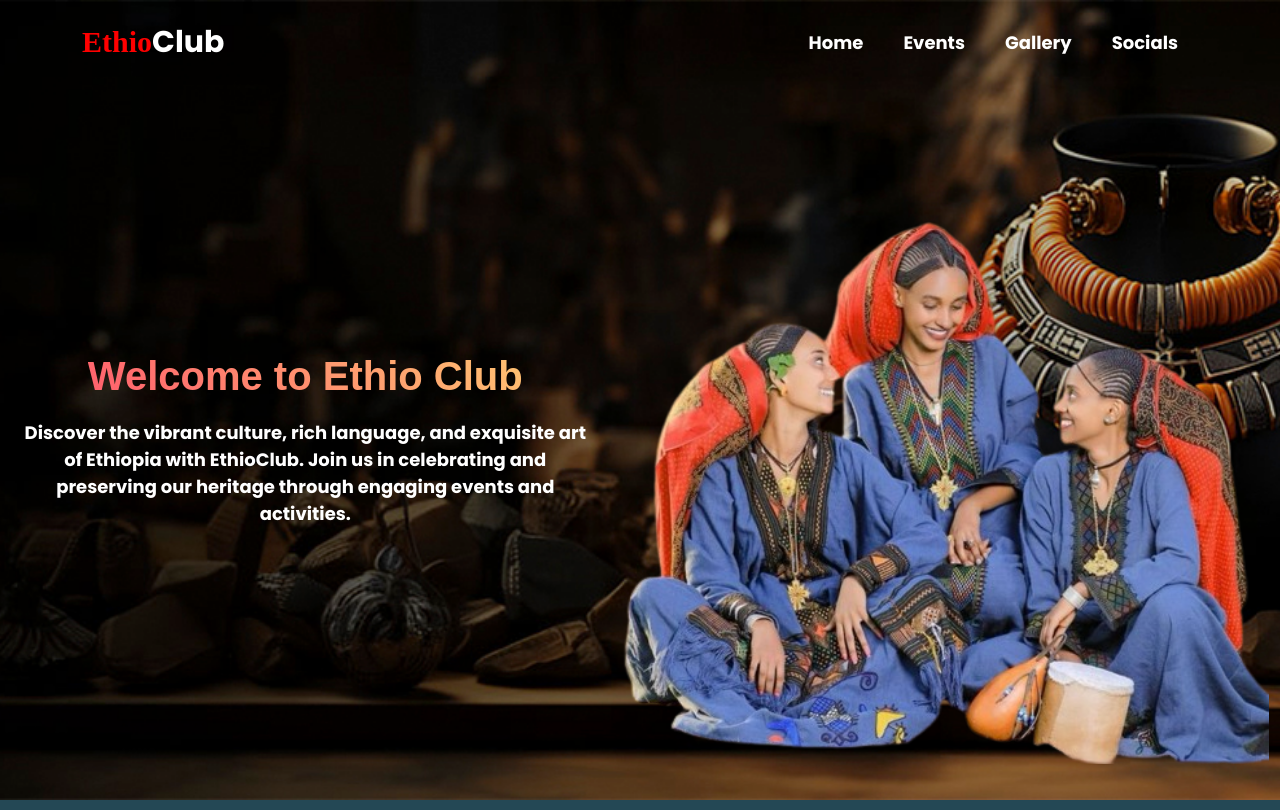
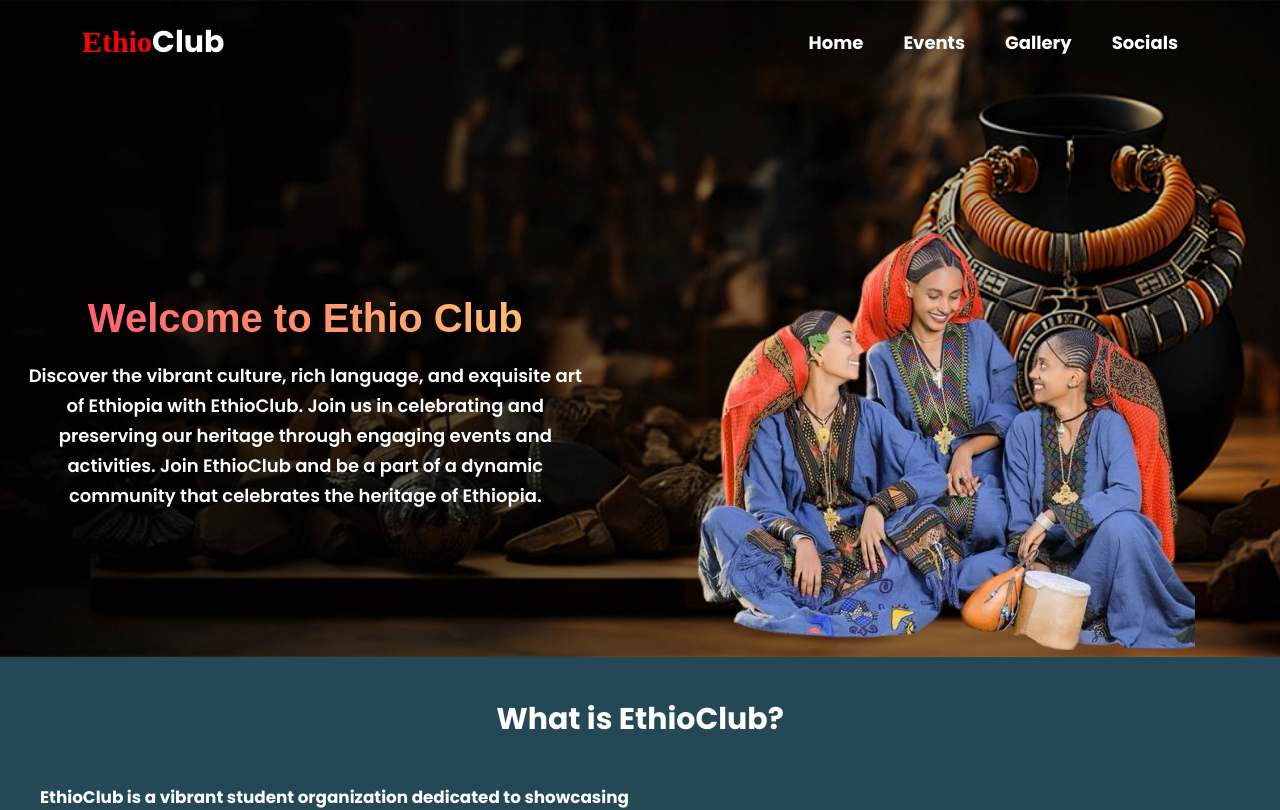
Before and after one commit to Indalu616/ethio-club, a React (Create React App) app: page / in a window 1280 px wide. Shown: the top 810 px of the page. Built offline with nearby package versions, Linux system fonts and the light colour scheme; a web font is replaced by a local one.

Commit message:
page deployesecond time

```diff
--- a/src/Components/Hero/Hero.css
+++ b/src/Components/Hero/Hero.css
@@ -1,10 +1,9 @@
 .hero {
   width: 100%;
-  height: 100vh;
   display: flex;
   align-items: center;
   justify-content: center;
-  padding-top: 80px;
+  padding-top: 150px;
   background: url("../../images/about-bg.jpeg");
   background-repeat: no-repeat;
   background-size: cover;
@@ -40,11 +39,11 @@
 }
 .left-hero p {
   font-size: 18px;
-  font-family: "Potta", sans-serif;
-  font-weight: 700;
+  font-family: "Poppins", sans-serif;
+  font-weight: 520;
   color: white;
-  font-family: "Poppins";
   text-align: center;
+  line-height: 30px;
 }
 .hero-container .right-hero {
   width: 55%;
@@ -53,7 +52,7 @@
 .right-hero img {
   width: 100%;
   object-fit: contain;
-  height: 100%;
+  height: 500px;
 }
 /* !media query */
 
--- a/src/Components/Hero/Hero.js
+++ b/src/Components/Hero/Hero.js
@@ -17,7 +17,9 @@ function Hero() {
           <p data-aos="zoom-in">
             Discover the vibrant culture, rich language, and exquisite art of
             Ethiopia with EthioClub. Join us in celebrating and preserving our
-            heritage through engaging events and activities.
+            heritage through engaging events and activities. Join EthioClub and
+            be a part of a dynamic community that celebrates the heritage of
+            Ethiopia.
           </p>
         </div>
         <div className="right-hero">
```
